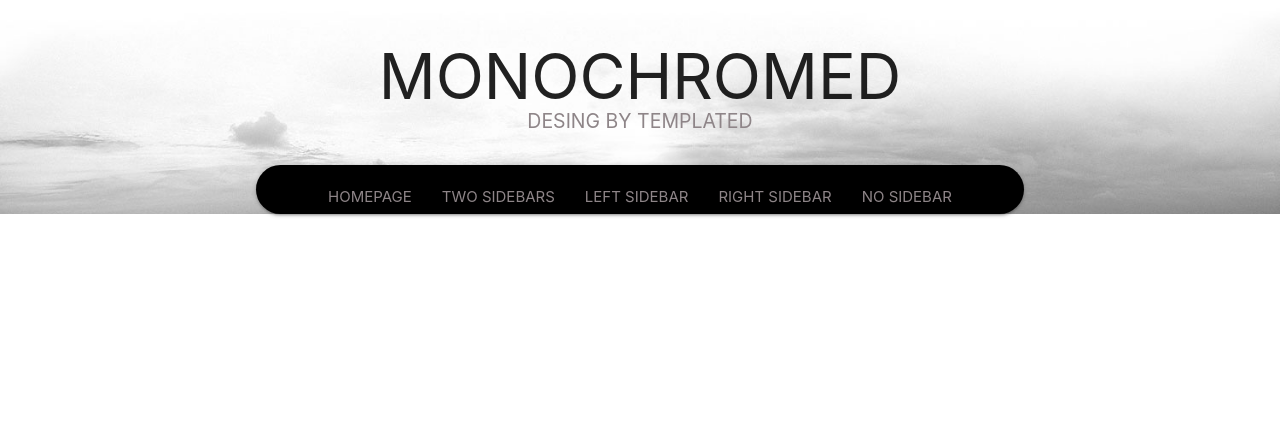
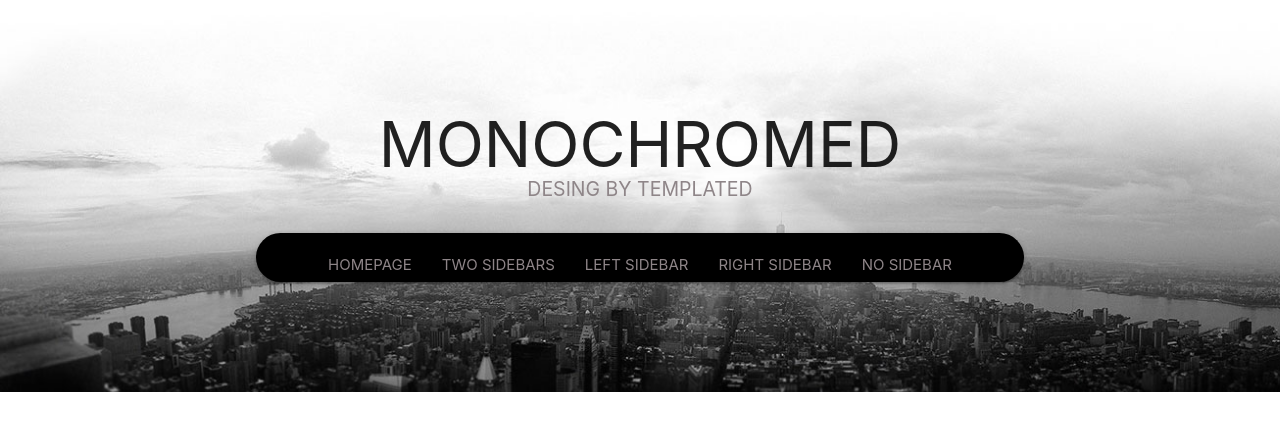
Before and after one commit to DianyelaMaldonado/-Layout-practice-implementation, a website: page src/index.html in a window 1280 px wide. Drawn offline with nearby package versions, Linux system fonts and the light colour scheme.

Commit message:
I added styles in destopk and mobile about seccion one navbar and background.

```diff
--- a/src/style.css
+++ b/src/style.css
@@ -1,7 +1,6 @@
 div.navBar-bg {
     background: url(assets/header.jpg) no-repeat;
     background-size: cover;
-
 }
 
 i.material-icons {
@@ -33,7 +32,7 @@ div ul.letter li a{
 
 .title-wrapper h1 {
     align-self: center;
-     margin-bottom: 0;
+    margin: 0;
 }
 
 .title-wrapper h3  {
@@ -50,7 +49,7 @@ div ul.letter li a{
     border-radius: 30px;
     display: flex;
     flex-direction: row;
-	margin: 0 auto;
+    margin: 0 auto;
 }
 
 nav ul.right a {
@@ -68,7 +67,28 @@ nav ul.right a:hover {
 }
 
 
+
+@media only screen and (min-width: 1024px) and (max-width: 1400px) {
+
+    div.navBar-bg {
+        background: url(assets/header.jpg) no-repeat;
+        background-size: cover;
+        padding-bottom: 110px;
+        padding-top: 110px;
+    }
+
+}
+
+
+
 @media only screen and (max-width: 767px) {
+
+    div.navBar-bg {
+    background: url(assets/header.jpg) no-repeat;
+    background-size: cover;
+    }
+
+
     .title-wrapper h1 {
     font-size: 3em;
     align-self: center;
```
